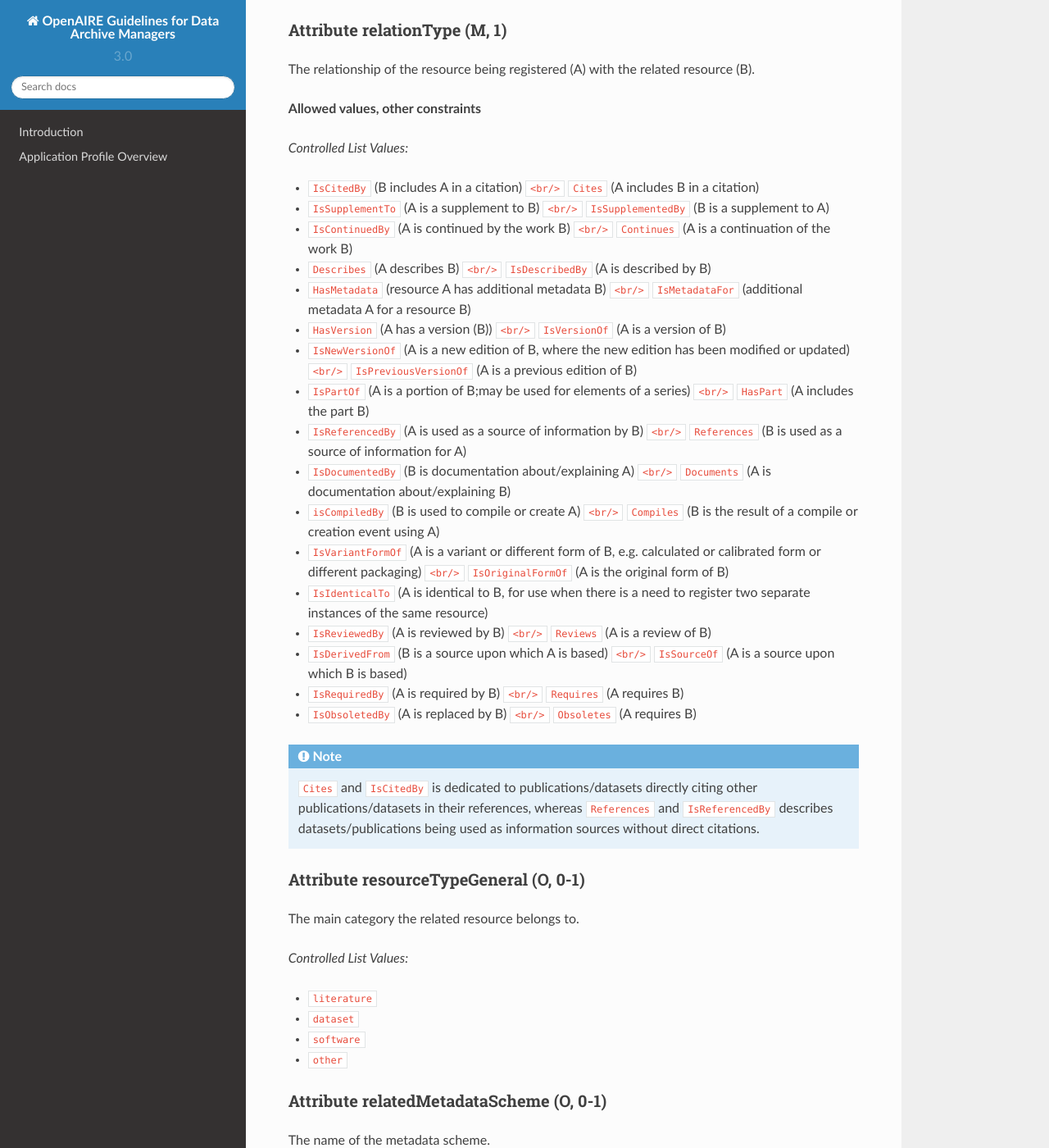
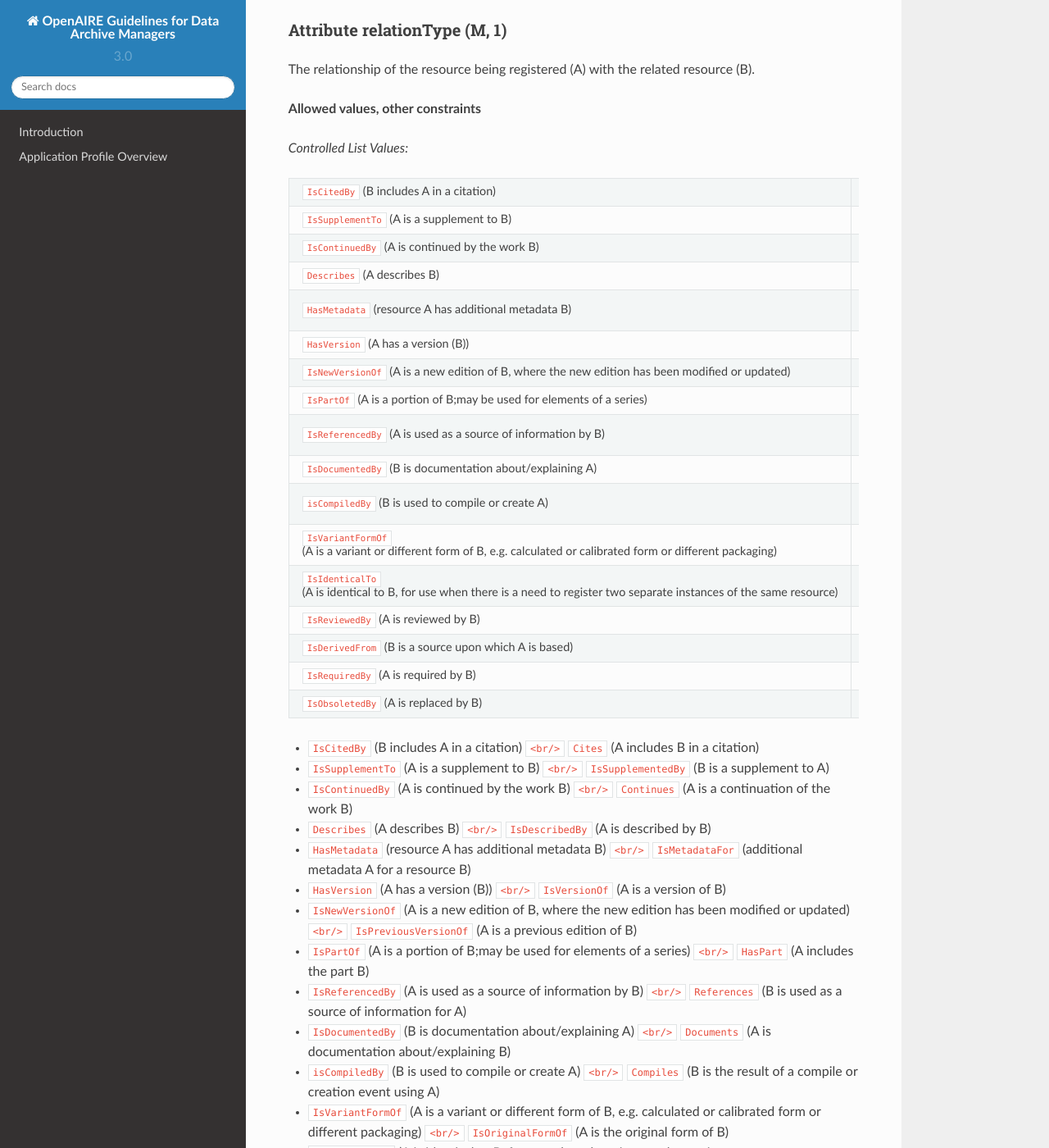
Before and after one commit to openaire/guidelines-data-archives, a Sphinx documentation site: the page built from docs/field_relatedidentifier.rst, in a window 1280 px wide and 1400 px high, scrolled down 1247 px. Shown: the whole window at 82% size. Built offline with Sphinx 7.4.7 and the Read the Docs theme 2.0.0, drawn with Linux system fonts in a browser that asks for light colours; a script that is not in the unit is left out; cross-references to code outside the pages are shown as plain code.

Commit message:
Update field_relatedidentifier.rst

```diff
--- a/docs/field_relatedidentifier.rst
+++ b/docs/field_relatedidentifier.rst
@@ -56,6 +56,26 @@
 **Allowed values, other constraints**
 
 *Controlled List Values:*
+
+.. csv-table::
+
+   "``IsCitedBy`` (B includes A in a citation)", "``Cites`` (A includes B in a citation)"
+   "``IsSupplementTo`` (A is a supplement to B)", "``IsSupplementedBy`` (B is a supplement to A)"
+   "``IsContinuedBy`` (A is continued by the work B)", "``Continues`` (A is a continuation of the work B)"
+   "``Describes`` (A describes B)", "``IsDescribedBy`` (A is described by B)"
+   "``HasMetadata`` (resource A has additional metadata B)", "``IsMetadataFor`` (additional metadata A for a resource B)"
+   "``HasVersion`` (A has a version (B))", "``IsVersionOf`` (A is a version of B)"
+   "``IsNewVersionOf`` (A is a new edition of B, where the new edition has been modified or updated)", "``IsPreviousVersionOf`` (A is a previous edition of B)"
+   "``IsPartOf`` (A is a portion of B;may be used for elements of a series)", "``HasPart`` (A includes the part B)"
+   "``IsReferencedBy`` (A is used as a source of information by B)", "``References`` (B is used as a source of information for A)"
+   "``IsDocumentedBy`` (B is documentation about/explaining A)", "``Documents`` (A is documentation about/explaining B)"
+   "``isCompiledBy`` (B is used to compile or create A)", "``Compiles`` (B is the result of a compile or creation event using A)"
+   "``IsVariantFormOf`` (A is a variant or different form of B, e.g. calculated or calibrated form or different packaging)", "``IsOriginalFormOf`` (A is the original form of B)"
+   "``IsIdenticalTo`` (A is identical to B, for use when there is a need to register two separate instances of the same resource)"
+   "``IsReviewedBy`` (A is reviewed by B)", "``Reviews`` (A is a review of B)"
+   "``IsDerivedFrom`` (B is a source upon which A is based)", "``IsSourceOf`` (A is a source upon which B is based)"
+   "``IsRequiredBy`` (A is required by B)", "``Requires`` (A requires B)"
+   "``IsObsoletedBy`` (A is replaced by B)", "``Obsoletes`` (A requires B)"
 
 * ``IsCitedBy`` (B includes A in a citation) :raw-html:`<br/>` ``Cites`` (A includes B in a citation)
 * ``IsSupplementTo`` (A is a supplement to B) :raw-html:`<br/>` ``IsSupplementedBy`` (B is a supplement to A)
```
